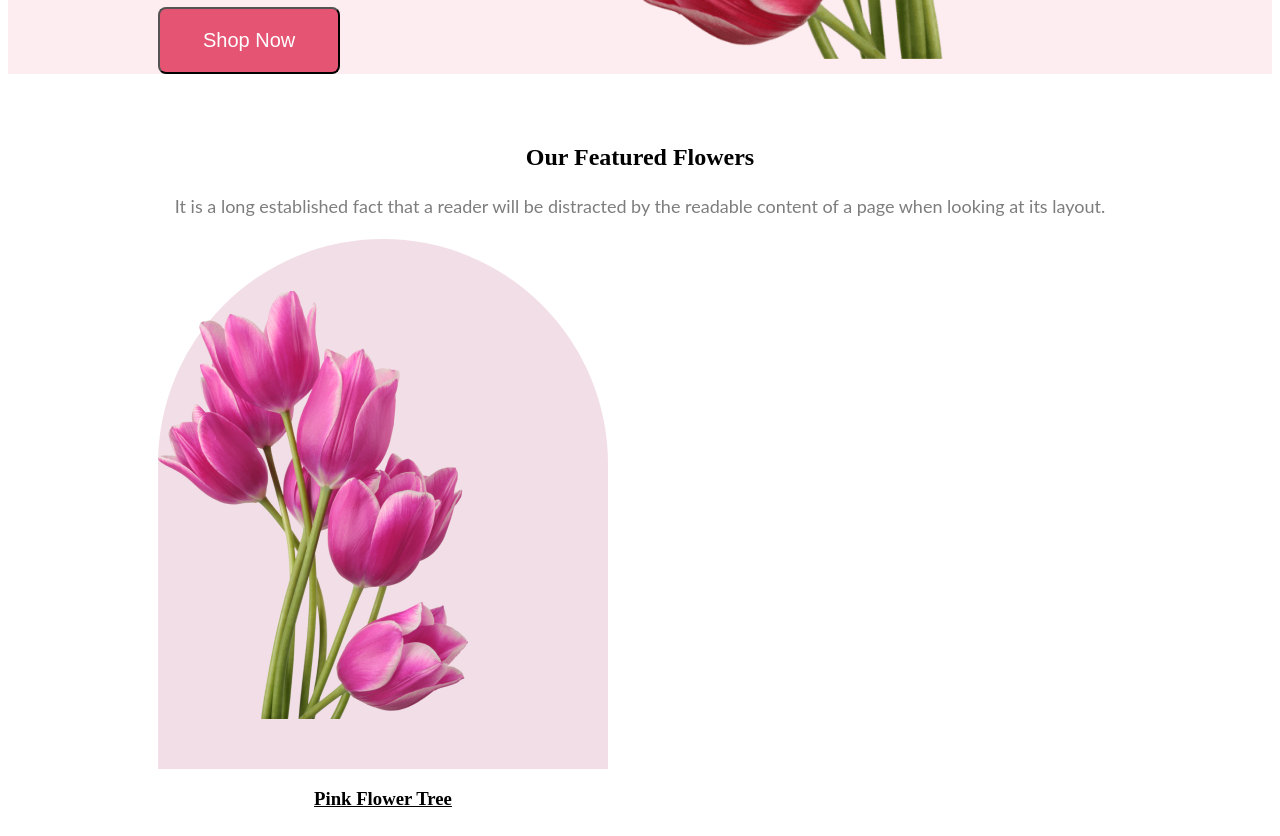
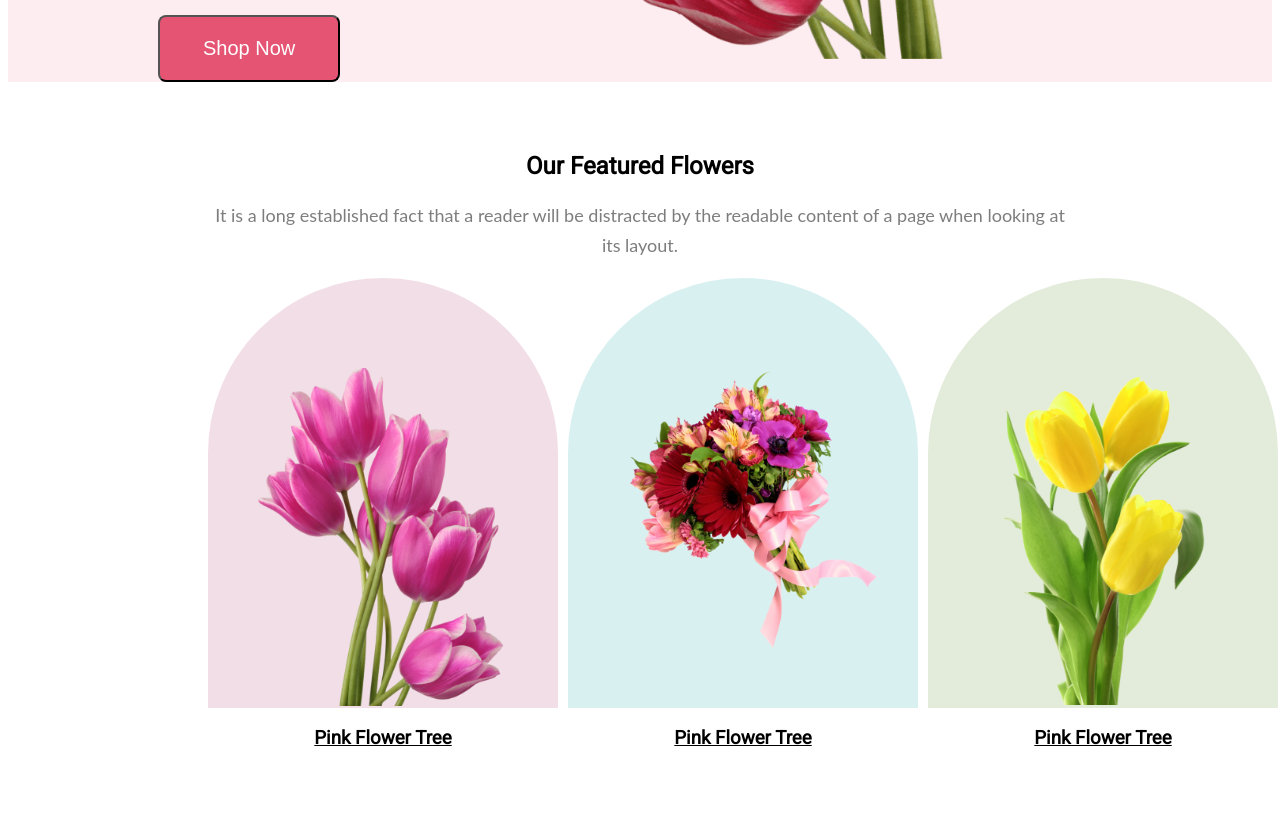
Before and after one commit to SM-RIYAD/flower-shop, a plain HTML site: page index.html in a window 1280 px wide. Shown: the part 649-1485 px from the top of the page. After the commit the page ends 1424 px from the top, so only its background shows below. Drawn offline with Linux system fonts and the light colour scheme.

Commit message:
featured section done

```diff
--- a/index.html
+++ b/index.html
@@ -1,21 +1,28 @@
 <!DOCTYPE html>
 <html lang="en">
+
 <head>
     <meta charset="UTF-8">
     <meta name="viewport" content="width=device-width, initial-scale=1.0">
     <link rel="stylesheet" href="styles/styles.css">
+    <link rel="preconnect" href="https://fonts.googleapis.com">
+<link rel="preconnect" href="https://fonts.gstatic.com" crossorigin>
+<link href="https://fonts.googleapis.com/css2?family=Roboto&display=swap" rel="stylesheet">
     <title>Flower shop</title>
 </head>
+
 <body>
     <header class="header">
 
         <div class="header-content">
             <p class="header-title">Let's make beautiful flowers a part of your life.</p>
-<p class="text-secondary">It is a long established fact that a reader will be distracted by the readable content of a page when looking at its layout. The point of using Lorem Ipsum is that it has a more-or-less normal distribution of letters.</p>
+            <p class="text-secondary">It is a long established fact that a reader will be distracted by the readable
+                content of a page when looking at its layout. The point of using Lorem Ipsum is that it has a
+                more-or-less normal distribution of letters.</p>
             <button class="btn-primary">Shop Now</button>
         </div>
 
-<img  class="header-pic" src="./images/pngwing 10.png" alt="">
+        <img class="header-pic" src="./images/pngwing 10.png" alt="">
 
 
     </header>
@@ -28,7 +35,8 @@
 
 
             <h1> <b> Our Featured Flowers</b></h1>
-      <p class="text-secondary">It is a long established fact that a reader will be distracted by the readable content of a page when looking at its layout.</p>
+            <p class="text-secondary">It is a long established fact that a reader will be distracted by the readable
+                content of a page when looking at its layout.</p>
 
             </p>
 
@@ -38,16 +46,23 @@
                 <div class="feature-card">
                     <div class="card1-pic">
                         <!-- <img  src="./Flower Asset/pngwing 6.png" alt="" srcset=""> -->
-<div class="card1-image"> </div>
+                        <img class="card1-image" src="./images/pngwing 6.png" alt="">
+                        <!-- <div class="card1-image"> </div> -->
 
                     </div>
                     <h3> <u>Pink Flower Tree</u></h3>
                 </div>
                 <div class="feature-card">
-                <div class="card2-pic"></div>
+                    <div class="card2-pic">
+                       <img class="card2-image" src="./images/pngwing 5.png" alt="">
+                    </div>
+                    <h3> <u>Pink Flower Tree</u></h3>
                 </div>
                 <div class="feature-card">
-                <div class="card3-pic"></div>
+                    <div class="card3-pic">
+                   <img class="card3-image" src="./images/pngwing 7.png" alt="">
+                    </div>
+                    <h3> <u>Pink Flower Tree</u></h3>
                 </div>
             </div>
         </section>
@@ -55,4 +70,5 @@
 
     </main>
 </body>
+
 </html>
--- a/styles/styles.css
+++ b/styles/styles.css
@@ -1,3 +1,6 @@
+body{
+    font-family: 'Roboto', sans-serif;
+}
 .header{
 
 background-color: #E554731A;
@@ -22,7 +25,7 @@ font-weight: 800;
 
 /* features section styles */
 .features{
-    padding: 0 150px;
+    padding: 0 200px;
 
 }
 .features h1 {
@@ -36,31 +39,55 @@ text-align: center;
     .feature-contents{
 
         display:flex;
+        gap: 10px;
     }
+    /* .feature-contents img{
+
+width:70%;
+} */
     .card1-pic{
 background-color: #A7216226;
-display: flex;
-width: 450px;
-height: 530px;
+
+
+width: 350px;
+height: 430px;
 border-radius: 300px 300px 0px 0px;
     }
     .card1-image{
 
-        width: 310px;
-        height: 480px;
-       background-position: bottom;
-background-image: url("../images/pngwing\ 6.png");
-
-;
-background-repeat: no-repeat;
+        width:70%;
+        margin-top: 90px;
+        margin-left:50px;
 
     }
     .card2-pic{
 background-color: #0597A026;
 
+width: 350px;
+height: 430px;
+border-radius: 300px 300px 0px 0px;
+
+    }
+    .card2-image{
+
+        width:80%;
+        margin-top: 90px;
+        margin-left:50px;
+
     }
     .card3-pic{
 background-color: #477D1126;
+/* width: 450px;
+height: 530px; */
+width: 350px;
+height: 430px;
+border-radius: 300px 300px 0px 0px;
+    }
+    .card3-image{
+
+        width:70%;
+        margin-top: 60px;
+        margin-left:50px;
 
     }
 /* shared styles */
```
Lines whose indentation alone changed are shown as unchanged.
